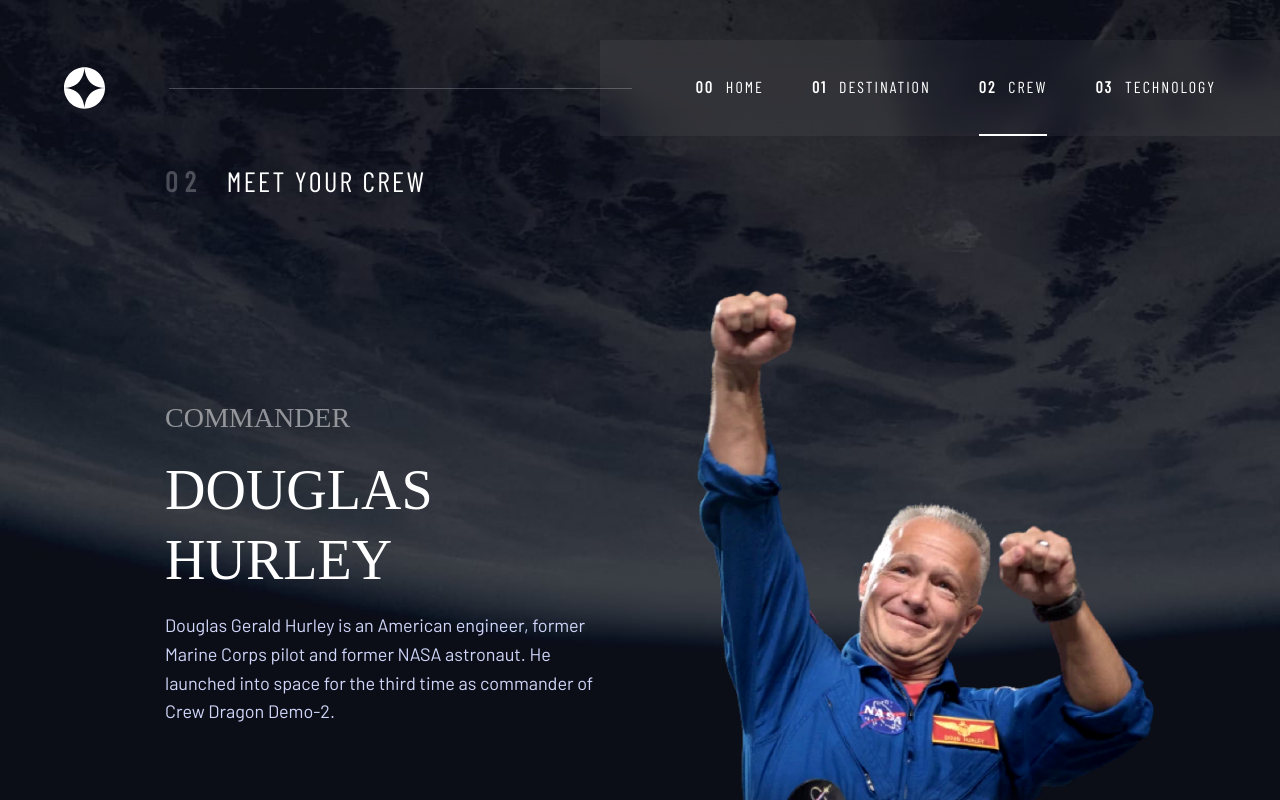
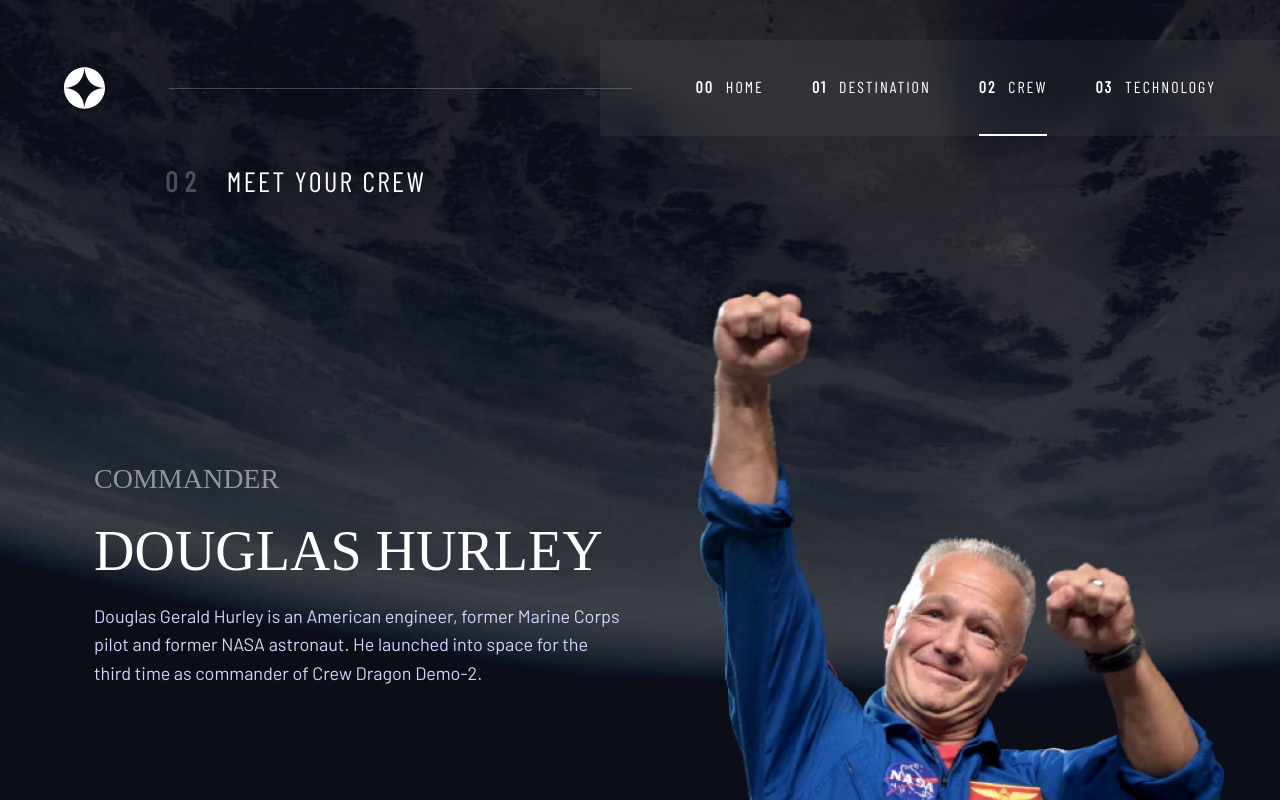
Before and after one commit to edwinc73/frontend-mentor-advanced-css, a React (Vite) app in the folder 05-space-tourism/: page /Crew in a window 1280 px wide. Shown: the top 800 px of the page. Built offline with nearby package versions, Linux system fonts and the light colour scheme; a web font is replaced by a local one.

Commit message:
added fade motion to componenets

```diff
--- a/05-space-tourism/src/pages/Crew/Crew.jsx
+++ b/05-space-tourism/src/pages/Crew/Crew.jsx
@@ -1,6 +1,7 @@
 import { useState } from "react";
 import Title from "../../component/Title";
 import data from "/public/data.json";
+import { AnimatePresence, motion } from "framer-motion";
 
 function Crew() {
   const { crew } = data;
@@ -17,9 +18,17 @@ function Crew() {
         {/* title */}
         <Title section="crew" num="02" title="MEET YOUR CREW" />
         {/* content */}
+        <AnimatePresence>
           <div className="flex flex-col lg:flex-row lg:justify-center items-center gap-400 flex-grow lg:text-left relative max-h-[1024px]">
             {/* explaination  */}
-          <div className="crew__explaination flex flex-col gap-300 pt-500 lg:pt-0 flex-grow lg:w-1/2">
+
+            <motion.div
+              key={curMember.name}
+              initial={{ opacity: 0 }}
+              animate={{ opacity: 1 }}
+              exit={{ opacity: 0 }}
+              className="crew__explaination flex flex-col gap-300 pt-500 lg:pt-0 flex-grow lg:max-w-1/2 lg:w-[530px]"
+            >
               <div className="crew_rankandname">
                 <div className="crew__role font-bellefair uppercase text-white opacity-50 text-xl md:text-2xl mb-100 lg:mb-200">
                   {curMember.role}
@@ -55,16 +64,24 @@ function Crew() {
                   );
                 })}
               </div>
-          </div>
+            </motion.div>
             {/* image */}
-          <div className="crew__img overflow-hidden fade-img max-h-[350px] md:max-h-[463px] lg:max-h-[676px] px-[28px] md:px-[165px] lg:px-[0] translate-y-500 lg:w-1/2 img-filter translate-x-500">
+
+            <motion.div
+              key={curMember.images.webp}
+              initial={{ opacity: 0 }}
+              animate={{ opacity: 1 }}
+              exit={{ opacity: 0 }}
+              className="crew__img overflow-hidden fade-img max-h-[350px] md:max-h-[463px] lg:max-h-[676px] px-[28px] md:px-[165px] lg:px-[0] translate-y-500 lg:max-w-1/2 lg:w-[530px] img-filter translate-x-500"
+            >
               <img
                 className="w-full h-full object-cover lg:min-h-[300px]"
                 src={curMember.images.webp}
                 alt={curMember.name + ", the " + curMember.role}
               />
+            </motion.div>
           </div>
-        </div>
+        </AnimatePresence>
       </div>
     </section>
   );
--- a/05-space-tourism/src/pages/Destination/Destination.jsx
+++ b/05-space-tourism/src/pages/Destination/Destination.jsx
@@ -1,6 +1,7 @@
 import { useState } from "react";
 import data from "/public/data.json";
 import Title from "../../component/Title";
+import { AnimatePresence, motion, cubicBezier } from "framer-motion";
 
 function Destination() {
   const { destinations } = data;
@@ -13,21 +14,38 @@ function Destination() {
       id="destination-section"
       className="background-image w-screen h-full min-h-screen"
     >
+      <AnimatePresence>
         <div className="max-w-[1440px] min-h-screen text-center gap-300 mx-auto flex flex-col items-center lg:flex md:pt-[134px] lg:pt-[160px] md:pb-300 px-300 md:px-500 lg:px-[165px] pt-[112px] pb-300 lg:pb-600">
           {/* title */}
           <Title section="destination" num="01" title="pick your destination" />
           {/* content */}
           <div className="flex flex-col lg:flex-row lg:justify-center items-center gap-400 flex-grow h-full max-h-[1024px] ">
             {/* image */}
-          <div className="destination__img max-w-[150px] lg:h-full md:max-w-[300px] lg:max-w-[480px] flex justify-center items-center py-[26.5px] md:py-[42px] lg:px-[1.85rem]">
+            <motion.div
+              key={curData.images.webp}
+              initial={{ opacity: 0, translateX: "-100px" }}
+              animate={{ opacity: 1, translateX: "0" }}
+              exit={{ opacity: 0, translateX: "100px" }}
+              transition={{
+                duration: 0.3,
+                easings: cubicBezier(0.68, -0.55, 0.27, 1.55),
+              }}
+              className="destination__img max-w-[150px] lg:h-full md:max-w-[300px] lg:max-w-[480px] flex justify-center items-center py-[26.5px] md:py-[42px] lg:px-[1.85rem]"
+            >
               <img
                 src={curData.images.webp}
                 alt={curData.name}
                 className="w-full h-full object-contains lg:min-w-[250px]"
               />
-          </div>
+            </motion.div>
             {/* explaination  */}
-          <article className="flex flex-col lg:text-left gap-300 md:gap-500 lg:pl-600 justify-center">
+            <motion.article
+              key={curData.name}
+              initial={{ opacity: 0 }}
+              animate={{ opacity: 1 }}
+              exit={{ opacity: 0 }}
+              className="flex flex-col lg:text-left gap-300 md:gap-500 lg:pl-600 justify-center"
+            >
               <div
                 role="tablist"
                 className="destination__tabs tracking-[0.15rem] flex justify-center lg:justify-start text-white gap-400"
@@ -82,9 +100,10 @@ function Destination() {
                   </p>
                 </div>
               </div>
-          </article>
+            </motion.article>
           </div>
         </div>
+      </AnimatePresence>
     </section>
   );
 }
--- a/05-space-tourism/src/pages/Technology/Technology.jsx
+++ b/05-space-tourism/src/pages/Technology/Technology.jsx
@@ -1,6 +1,7 @@
 import { useState } from "react";
 import Title from "../../component/Title";
 import data from "/public/data.json";
+import { AnimatePresence, motion } from "framer-motion";
 
 function Technology() {
   const { technology } = data;
@@ -11,19 +12,26 @@ function Technology() {
       id="Technology-section"
       className="background-image w-screen h-full min-h-screen overflow-clip"
     >
+      <AnimatePresence>
         <div className="max-w-[1440px] min-h-screen text-center gap-1000 mx-auto flex flex-col items-center md:pt-[134px] lg:pt-[160px] h-full md:pb-300 px-300 md:px-500 lg:pl-[165px] pt-[112px] pb-300 lg:pb-600">
           {/* title */}
           <Title section="technology" num="03" title="Space launch 101" />
           {/* content */}
           <div className="flex flex-col lg:w-full lg:flex-row lg:justify-start items-center  gap-400 flex-grow lg:text-left relative max-h-[1024px]">
             {/* image */}
-          <div className="technology__img lg:order-2 lg:w-1/2 w-screen max-h-[258px] md:max-h-[357px] lg:max-h-[600px] h-[600px] overflow-clip -mx-300 md:-mx-500 relative lg:flex lg:justify-center lg:items-center">
+            <motion.div
+              key={curTech.images.portrait}
+              initial={{ opacity: 0 }}
+              animate={{ opacity: 1 }}
+              exit={{ opacity: 0 }}
+              className="technology__img lg:order-2 lg:w-1/2 w-screen max-h-[258px] md:max-h-[357px] lg:max-h-[600px] h-[600px] overflow-clip -mx-300 md:-mx-500 relative lg:flex lg:justify-center lg:items-center"
+            >
               <img
                 src={curTech.images.portrait}
                 className="object-cover w-full absolute bottom-0 md:-bottom-2/3 left-0 right-0 lg:top-0 lg:bottom-0 lg:relative"
                 alt={curTech.description}
               />
-          </div>
+            </motion.div>
             {/* explaination  */}
             <article className="technology__explaination lg:order-1 flex flex-col lg:flex-row lg:items-center gap-300 lg:gap-800 lg:pt-0 flex-grow lg:w-1/2 lg:pr-400">
               {/* pagination */}
@@ -47,7 +55,14 @@ function Technology() {
                   );
                 })}
               </div>
-            <div className="flex flex-col gap-300 lg:pt-0 flex-grow lg:w-1/2">
+
+              <motion.div
+                key={curTech.name}
+                initial={{ opacity: 0 }}
+                animate={{ opacity: 1 }}
+                exit={{ opacity: 0 }}
+                className="flex flex-col gap-300 lg:pt-0 flex-grow lg:w-1/2"
+              >
                 <div className="technology_rankandname flex flex-col gap-200">
                   <div className="technology__role font-bellefair uppercase text-white opacity-50 text-xl md:text-2xl mb-100 lg:mb-200">
                     THE TERMINOLOGY…
@@ -63,10 +78,11 @@ function Technology() {
                     {curTech.description}
                   </p>
                 </div>
-            </div>
+              </motion.div>
             </article>
           </div>
         </div>
+      </AnimatePresence>
     </section>
   );
 }
```
Lines whose indentation alone changed are shown as unchanged.
